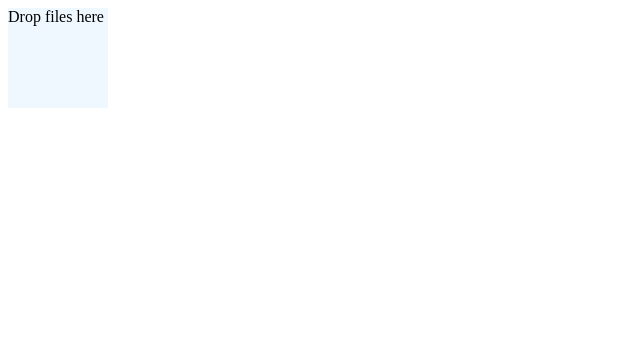
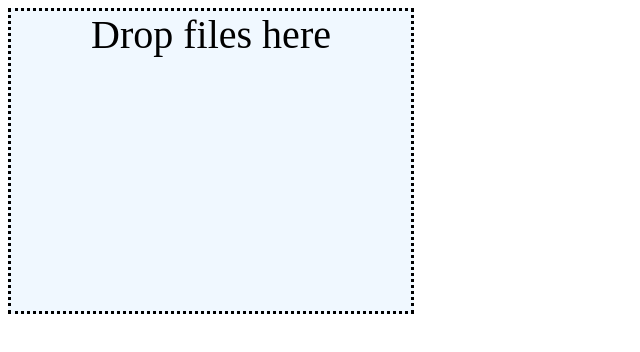
Before and after one commit to Bonsanto/web-node, a website: page views/index.html in a window 1280 px wide. Shown: the whole page, without its empty margins (0-640 px from the left). Drawn offline with Linux system fonts and the light colour scheme.

Commit message:
-- Prettify div

```diff
--- a/views/index.html
+++ b/views/index.html
@@ -5,7 +5,7 @@
 	<title></title>
 </head>
 <body>
-<div style="width: 100px; height: 100px; background-color: aliceblue;">Drop files here</div>
+<div style="width: 400px; height: 300px; background-color: aliceblue; border-style: dotted solid; border-right-style: dotted; border-left-style: dotted; text-align:center; display: block; font-size: 40px;">Drop files here</div>
 <output id="list"></output>
 <script>
 	var xml = new XMLHttpRequest();
```
